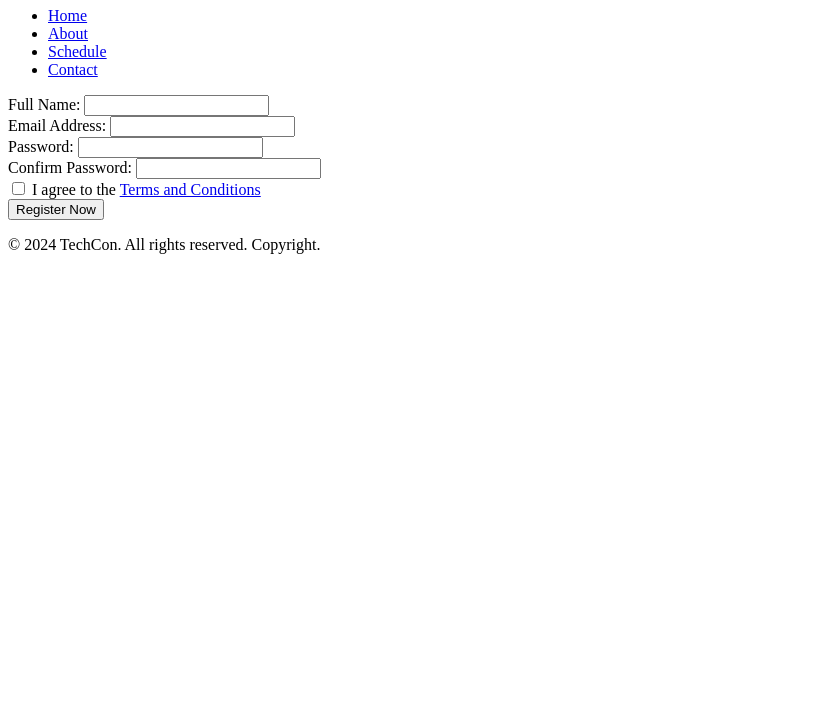
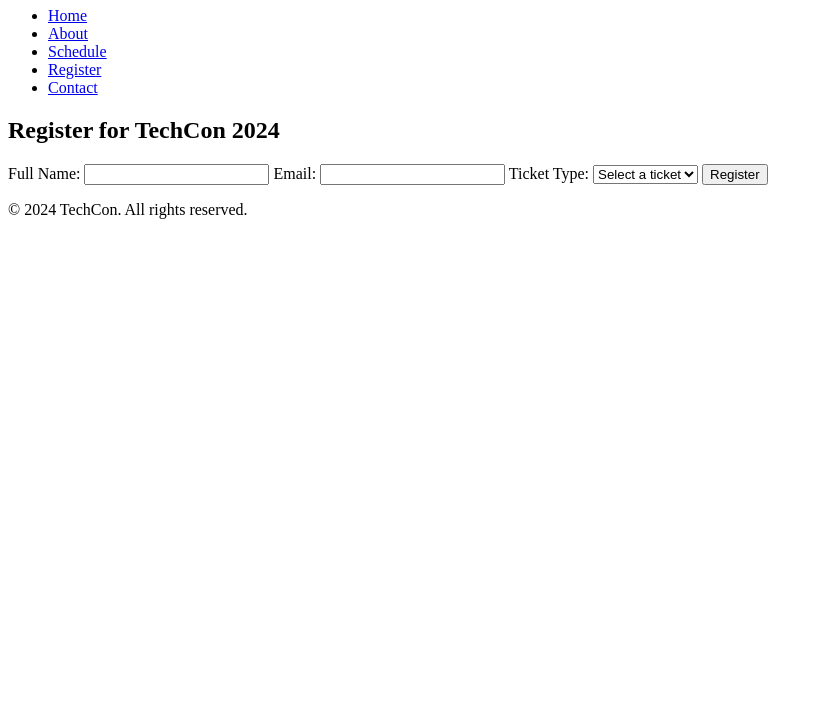
Before and after one commit to GistePartner/TechCon_HTML, a plain HTML site: page techcon_website/register.html in a window 1280 px wide. Shown: the part 73-800 px from the top of the page, without its empty margins (0-823 px from the left). Drawn offline with Linux system fonts and the light colour scheme.

Commit message:
Update register.html

```diff
--- a/techcon_website/register.html
+++ b/techcon_website/register.html
@@ -2,68 +2,47 @@
 <html lang="en">
 <head>
   <meta charset="UTF-8" />
+  <meta name="viewport" content="width=device-width, initial-scale=1.0" />
   <meta http-equiv="X-UA-Compatible" content="IE=edge" />
-    <meta name="viewport" content="width=device-width, initial-scale=1.0" />
-    <meta name="description" content="Register for TechCon 2024 - Secure your spot at the premier technology conference." />
-    <title>Register for TechCon 2024</title>
+  <meta name="description" content="Register for TechCon 2024 Conference" />
+  <title>Register - TechCon 2024</title>
 </head>
 <body>
-    <!-- Header Section -->
   <header>
-        <h1>Register for TechCon 2024</h1>
+    <h1>TechCon 2024</h1>
     <nav aria-label="Main Navigation">
       <ul>
         <li><a href="index.html">Home</a></li>
         <li><a href="about.html">About</a></li>
         <li><a href="schedule.html">Schedule</a></li>
+        <li><a href="register.html" aria-current="page">Register</a></li>
         <li><a href="contact.html">Contact</a></li>
       </ul>
     </nav>
   </header>
 
-    <!-- Main Content -->
   <main>
-        <form action="#" method="post">
-            <!-- Name Field -->
-            <div>
-                <label for="full-name">Full Name:</label>
-                <input type="text" id="full-name" name="full-name" required />
-            </div>
+    <h2>Register for TechCon 2024</h2>
+    <form action="submit_registration.php" method="post">
+      <label for="fullname">Full Name:</label>
+      <input type="text" id="fullname" name="fullname" required />
 
-            <!-- Email Field -->
-            <div>
-                <label for="email">Email Address:</label>
+      <label for="email">Email:</label>
       <input type="email" id="email" name="email" required />
-            </div>
 
-            <!-- Password Field -->
-            <div>
-                <label for="password">Password:</label>
-                <input type="password" id="password" name="password" required />
-            </div>
+      <label for="ticket">Ticket Type:</label>
+      <select id="ticket" name="ticket" required>
+        <option value="">Select a ticket</option>
+        <option value="standard">Standard</option>
+        <option value="vip">VIP</option>
+      </select>
 
-            <!-- Confirm Password Field -->
-            <div>
-                <label for="confirm-password">Confirm Password:</label>
-                <input type="password" id="confirm-password" name="confirm-password" required />
-            </div>
-
-            <!-- Terms and Conditions Checkbox -->
-            <div>
-                <input type="checkbox" id="terms" name="terms" required />
-                <label for="terms">I agree to the <a href="#">Terms and Conditions</a></label>
-            </div>
-
-            <!-- Submit Button -->
-            <div>
-                <button type="submit">Register Now</button>
-            </div>
+      <button type="submit">Register</button>
     </form>
   </main>
 
-    <!-- Footer Section -->
   <footer>
-        <p>&copy; 2024 TechCon. All rights reserved. Copyright.</p>
+    <p>&copy; 2024 TechCon. All rights reserved.</p>
   </footer>
 </body>
 </html>
```
Lines whose indentation alone changed are shown as unchanged.
